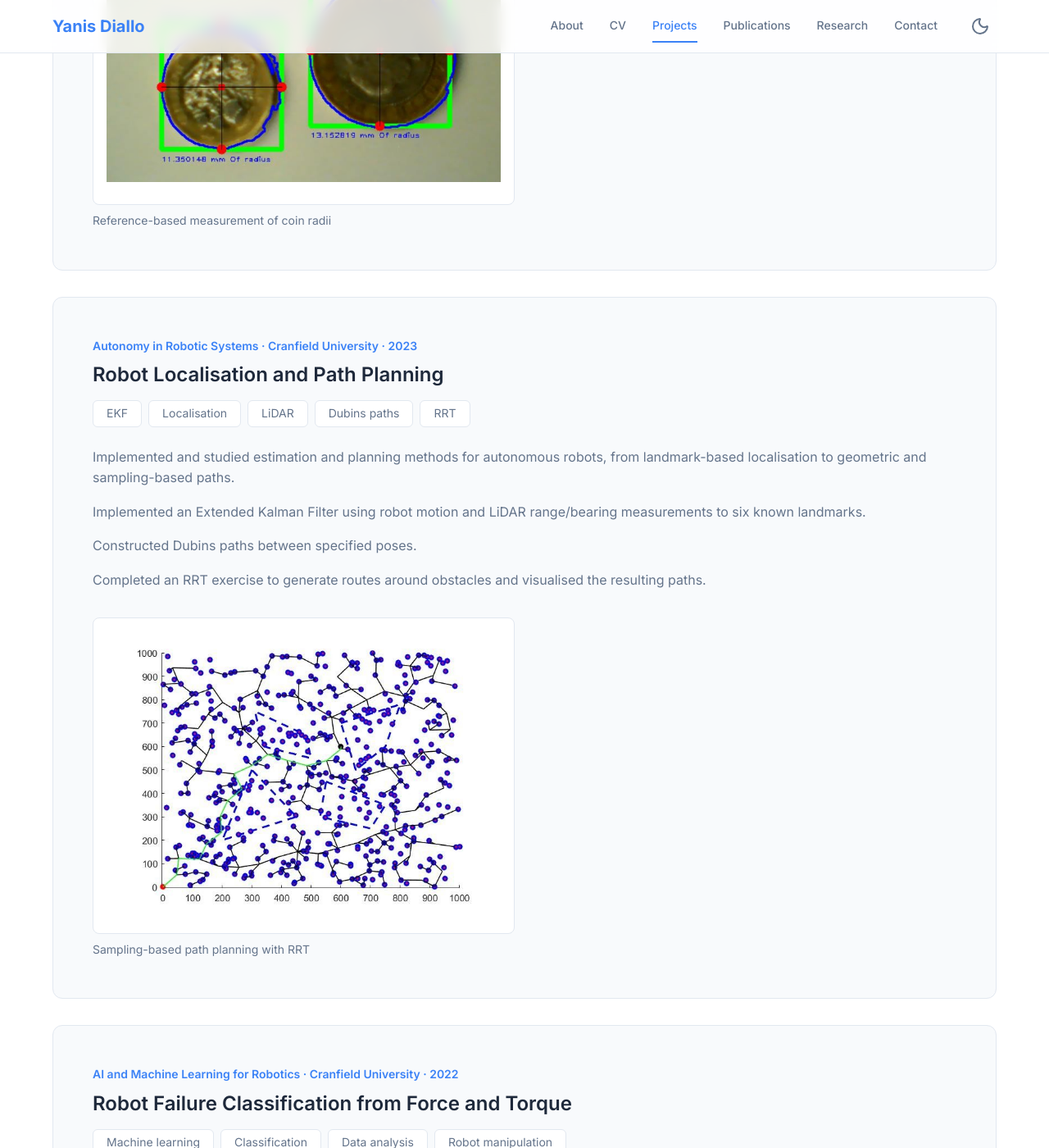
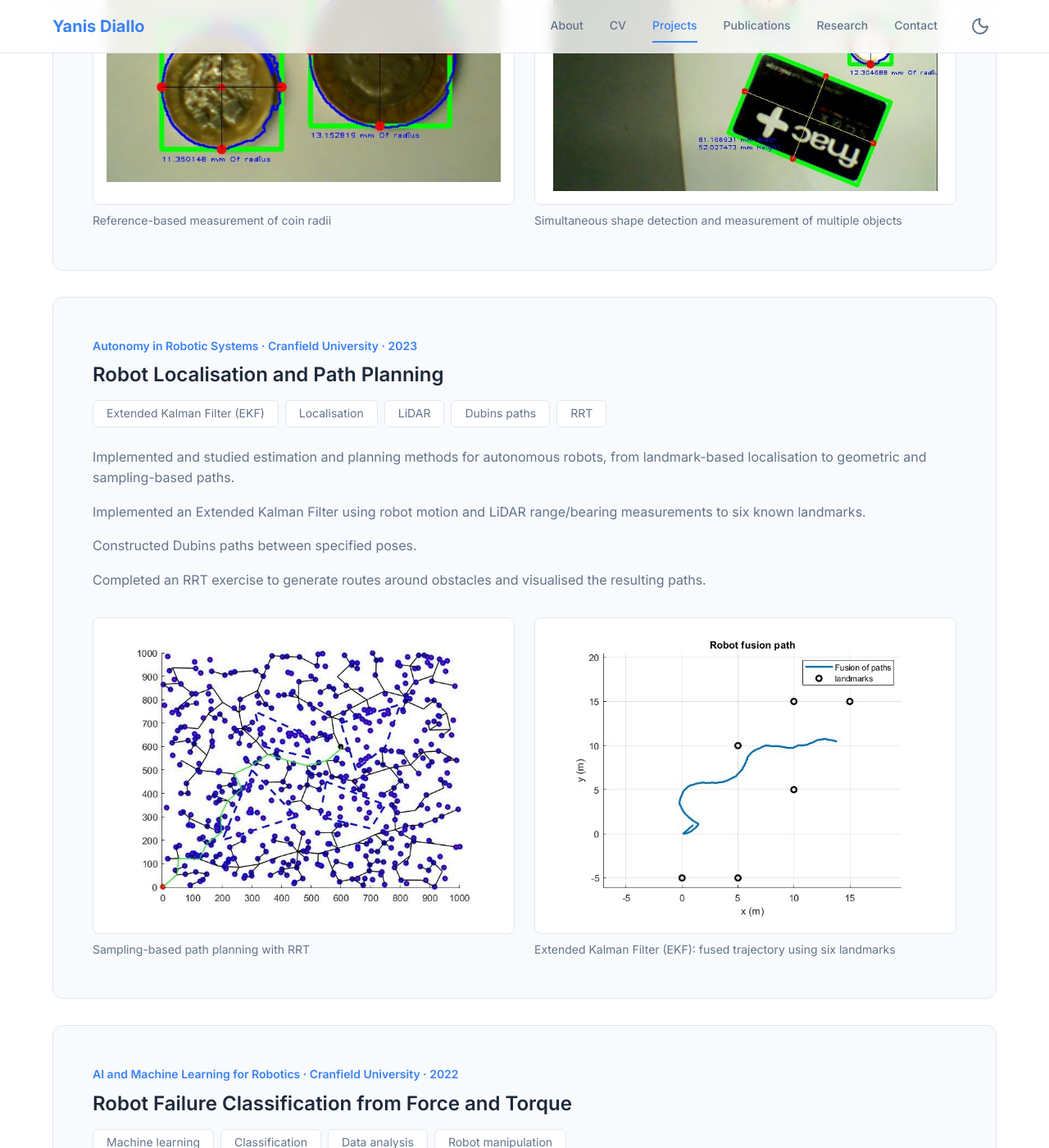
Before and after one commit to yanisdiallo/yanisdiallo.github.io, a Jekyll site: the page built from projects.md, in a window 1280 px wide and 1400 px high, scrolled down 2839 px. Shown: the whole window at 82% size. Built offline with Jekyll 4.4.1, drawn with Linux system fonts in a browser that asks for light colours; some of the changed text lies outside the part shown.

Commit message:
Give every project two gallery images and highlight EKF localisation

```diff
--- a/projects.md
+++ b/projects.md
@@ -39,6 +39,12 @@ permalink: /projects/
                     <img src="{{ '/assets/images/projects/nav-yolo-navigation.jpg' | relative_url }}" alt="YOLOv7 detections and the RRT navigation path displayed in RViz" width="1298" height="743" loading="lazy" decoding="async">
                 </a>
                 <figcaption>Object detection integrated with navigation in simulation</figcaption>
+            </figure>
+            <figure class="project-figure">
+                <a class="project-image-link" href="{{ '/assets/images/projects/nav-yolo-real-robot.jpg' | relative_url }}" target="_blank" rel="noopener noreferrer" aria-label="View Initial integration on a physical TurtleBot3 in the laboratory at full size (opens in a new tab)">
+                    <img src="{{ '/assets/images/projects/nav-yolo-real-robot.jpg' | relative_url }}" alt="YOLO detections in a real laboratory alongside the TurtleBot navigation map in RViz" width="1371" height="658" loading="lazy" decoding="async">
+                </a>
+                <figcaption>Initial integration on a physical TurtleBot3 in the laboratory</figcaption>
             </figure>
         </div>
     </article>
@@ -86,6 +92,12 @@ permalink: /projects/
                 </a>
                 <figcaption>Reference-based measurement of coin radii</figcaption>
             </figure>
+            <figure class="project-figure">
+                <a class="project-image-link" href="{{ '/assets/images/projects/opencv-multiple-objects.jpg' | relative_url }}" target="_blank" rel="noopener noreferrer" aria-label="View Simultaneous shape detection and measurement of multiple objects at full size (opens in a new tab)">
+                    <img src="{{ '/assets/images/projects/opencv-multiple-objects.jpg' | relative_url }}" alt="OpenCV detection and dimension overlays on a rectangular card and two coins" width="639" height="479" loading="lazy" decoding="async">
+                </a>
+                <figcaption>Simultaneous shape detection and measurement of multiple objects</figcaption>
+            </figure>
         </div>
     </article>
 
@@ -93,7 +105,7 @@ permalink: /projects/
         <p class="project-kicker">Autonomy in Robotic Systems · Cranfield University · 2023</p>
         <h2 id="robot-localisation-planning-title">Robot Localisation and Path Planning</h2>
         <div class="project-tools" aria-label="Project technologies and areas">
-            <span>EKF</span><span>Localisation</span><span>LiDAR</span><span>Dubins paths</span><span>RRT</span>
+            <span>Extended Kalman Filter (EKF)</span><span>Localisation</span><span>LiDAR</span><span>Dubins paths</span><span>RRT</span>
         </div>
         <p>Implemented and studied estimation and planning methods for autonomous robots, from landmark-based localisation to geometric and sampling-based paths.</p>
         <p>Implemented an Extended Kalman Filter using robot motion and LiDAR range/bearing measurements to six known landmarks.</p>
@@ -105,6 +117,12 @@ permalink: /projects/
                     <img src="{{ '/assets/images/projects/rrt-path-planning.jpg' | relative_url }}" alt="RRT exploration tree with the resulting path highlighted" width="700" height="525" loading="lazy" decoding="async">
                 </a>
                 <figcaption>Sampling-based path planning with RRT</figcaption>
+            </figure>
+            <figure class="project-figure">
+                <a class="project-image-link" href="{{ '/assets/images/projects/ekf-localisation.jpg' | relative_url }}" target="_blank" rel="noopener noreferrer" aria-label="View Extended Kalman Filter (EKF): fused trajectory using six landmarks at full size (opens in a new tab)">
+                    <img src="{{ '/assets/images/projects/ekf-localisation.jpg' | relative_url }}" alt="Robot trajectory estimated by Extended Kalman Filter sensor fusion with six reference landmarks" width="700" height="525" loading="lazy" decoding="async">
+                </a>
+                <figcaption>Extended Kalman Filter (EKF): fused trajectory using six landmarks</figcaption>
             </figure>
         </div>
     </article>
@@ -126,6 +144,12 @@ permalink: /projects/
                 </a>
                 <figcaption>Training and validation curves used to assess model behaviour</figcaption>
             </figure>
+            <figure class="project-figure">
+                <a class="project-image-link" href="{{ '/assets/images/projects/robot-failure-classification-results.jpg' | relative_url }}" target="_blank" rel="noopener noreferrer" aria-label="View Confusion matrices, precision, recall and F1 scores for two classifiers at full size (opens in a new tab)">
+                    <img src="{{ '/assets/images/projects/robot-failure-classification-results.jpg' | relative_url }}" alt="Decision tree and random forest confusion matrices and classification reports" width="889" height="534" loading="lazy" decoding="async">
+                </a>
+                <figcaption>Confusion matrices, precision, recall and F1 scores for two classifiers</figcaption>
+            </figure>
         </div>
     </article>
 
@@ -144,6 +168,12 @@ permalink: /projects/
                     <img src="{{ '/assets/images/projects/abb-engine-assembly.jpg' | relative_url }}" alt="RobotStudio station preview showing an ABB robot beside an engine casing and tooling" width="400" height="300" loading="lazy" decoding="async">
                 </a>
                 <figcaption>Early RobotStudio assembly-cell setup</figcaption>
+            </figure>
+            <figure class="project-figure">
+                <a class="project-image-link" href="{{ '/assets/images/projects/abb-engine-casing-reference.jpg' | relative_url }}" target="_blank" rel="noopener noreferrer" aria-label="View Target engine casing assembly supplied in the Cranfield coursework brief at full size (opens in a new tab)">
+                    <img src="{{ '/assets/images/projects/abb-engine-casing-reference.jpg' | relative_url }}" alt="Reference CAD model showing the upper and lower aircraft engine casing joined at a bolted flange" width="926" height="794" loading="lazy" decoding="async">
+                </a>
+                <figcaption>Target engine casing assembly supplied in the Cranfield coursework brief</figcaption>
             </figure>
         </div>
     </article>
```
Also changed, not shown: assets/images/projects/abb-engine-casing-reference.jpg (added), assets/images/projects/ekf-localisation.jpg (added), assets/images/projects/nav-yolo-real-robot.jpg (added), assets/images/projects/opencv-multiple-objects.jpg (added), assets/images/projects/robot-failure-classification-results.jpg (added).
